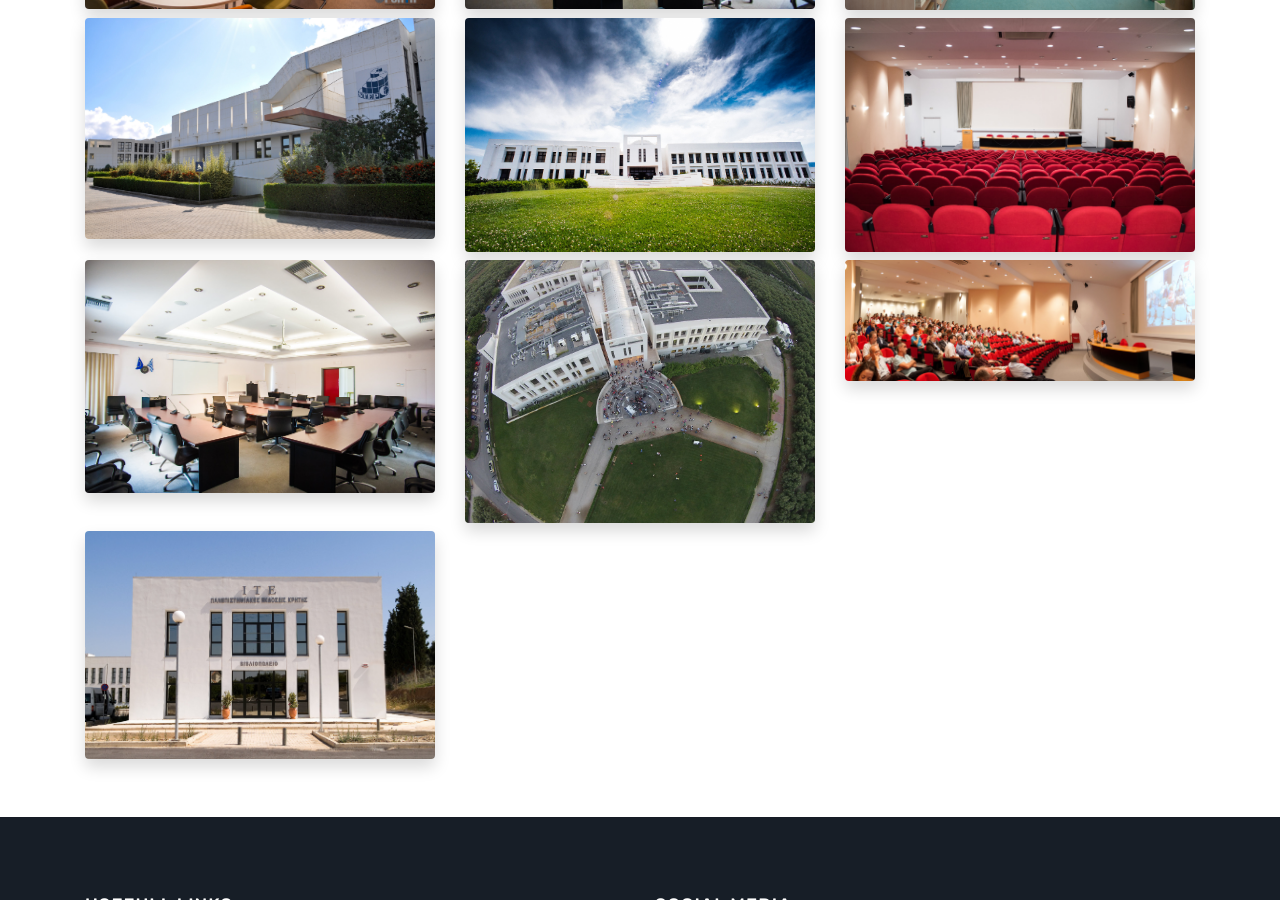
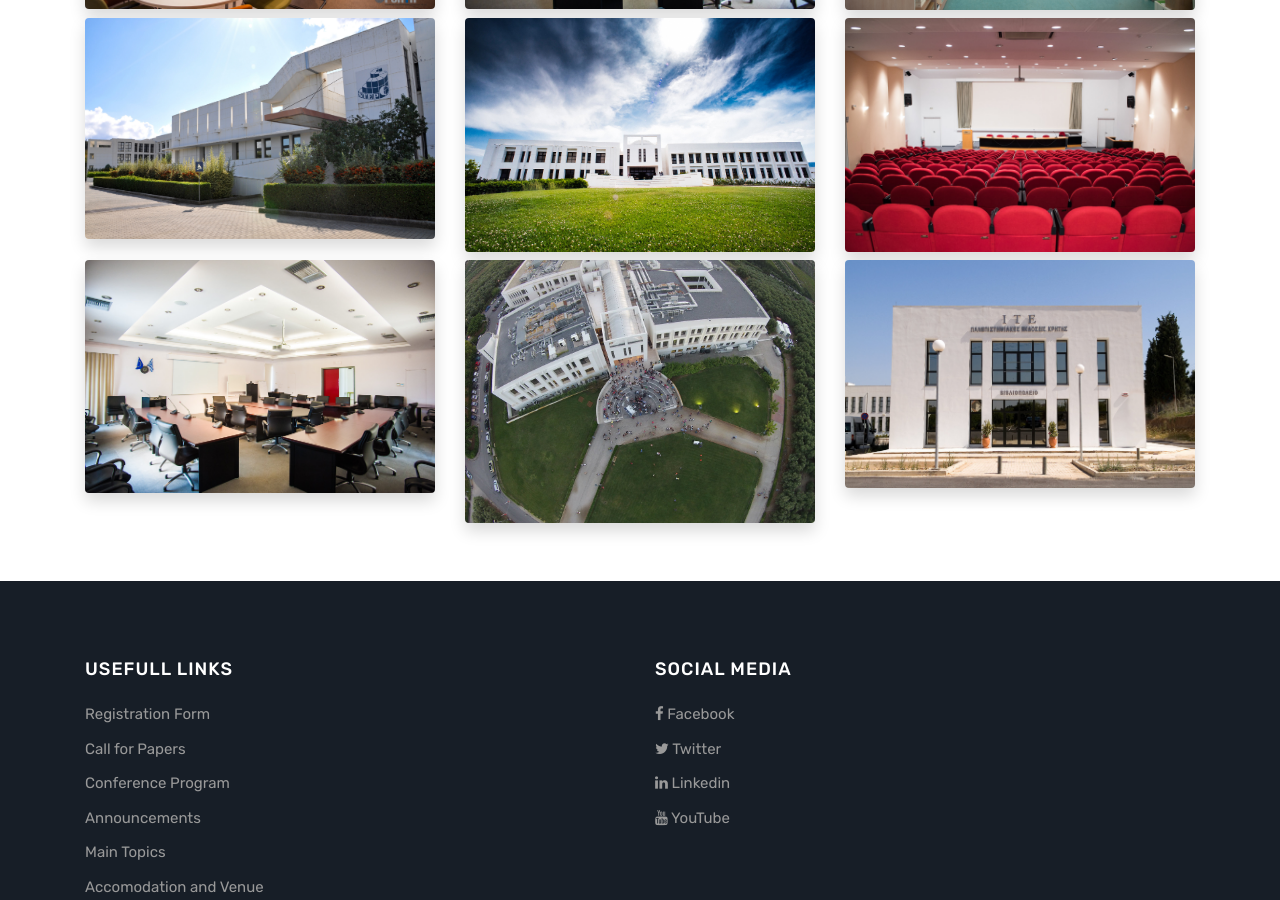
Before and after one commit to Covide-1797/genedis, a Jekyll site: the page built from pages/accomodation-venue.html, in a window 1280 px wide and 900 px high, scrolled down 668 px. Built offline with Jekyll 4.4.1, drawn with Linux system fonts in a browser that asks for light colours.

Commit message:
Update accomodation-venue.html

```diff
--- a/pages/accomodation-venue.html
+++ b/pages/accomodation-venue.html
@@ -59,13 +59,6 @@ title: Accomodation and Venue
             </div>
             <div class="col-sm-4">
                 <img class="img-fluid rounded mx-auto d-block shadow mb-2"
-                    src="{{ site.baseurl }}/assets/images/accomodation-and-venue/venue/panoramaic.jpg"
-                    alt="forth-venue-image">
-            </div>
-        </div>
-        <div class="row">
-            <div class="col-sm-4">
-                <img class="img-fluid rounded mx-auto d-block shadow mb-2"
                     src="{{ site.baseurl }}/assets/images/accomodation-and-venue/venue/1058.jpg"
                     alt="forth-venue-image">
             </div>
```
